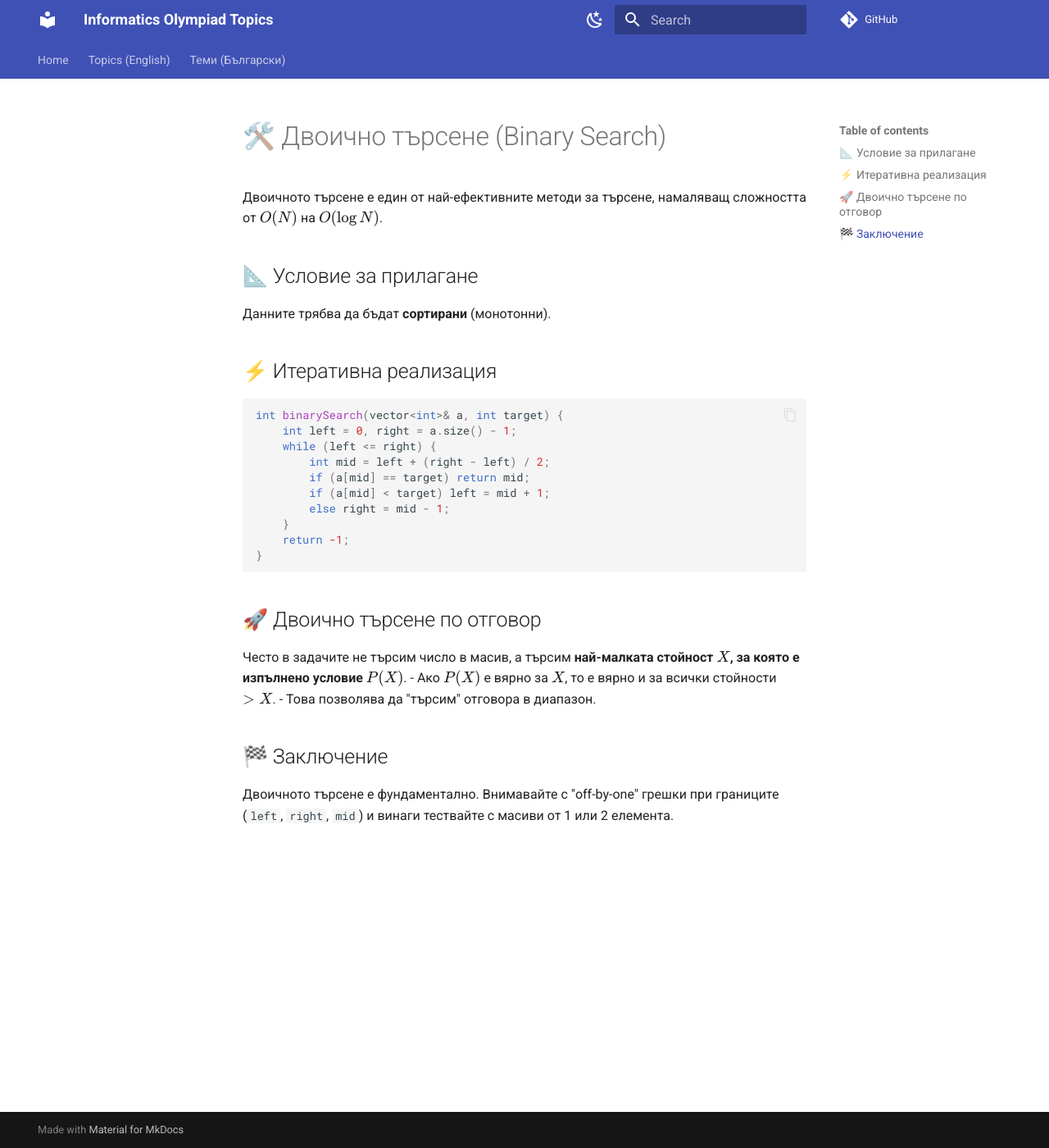
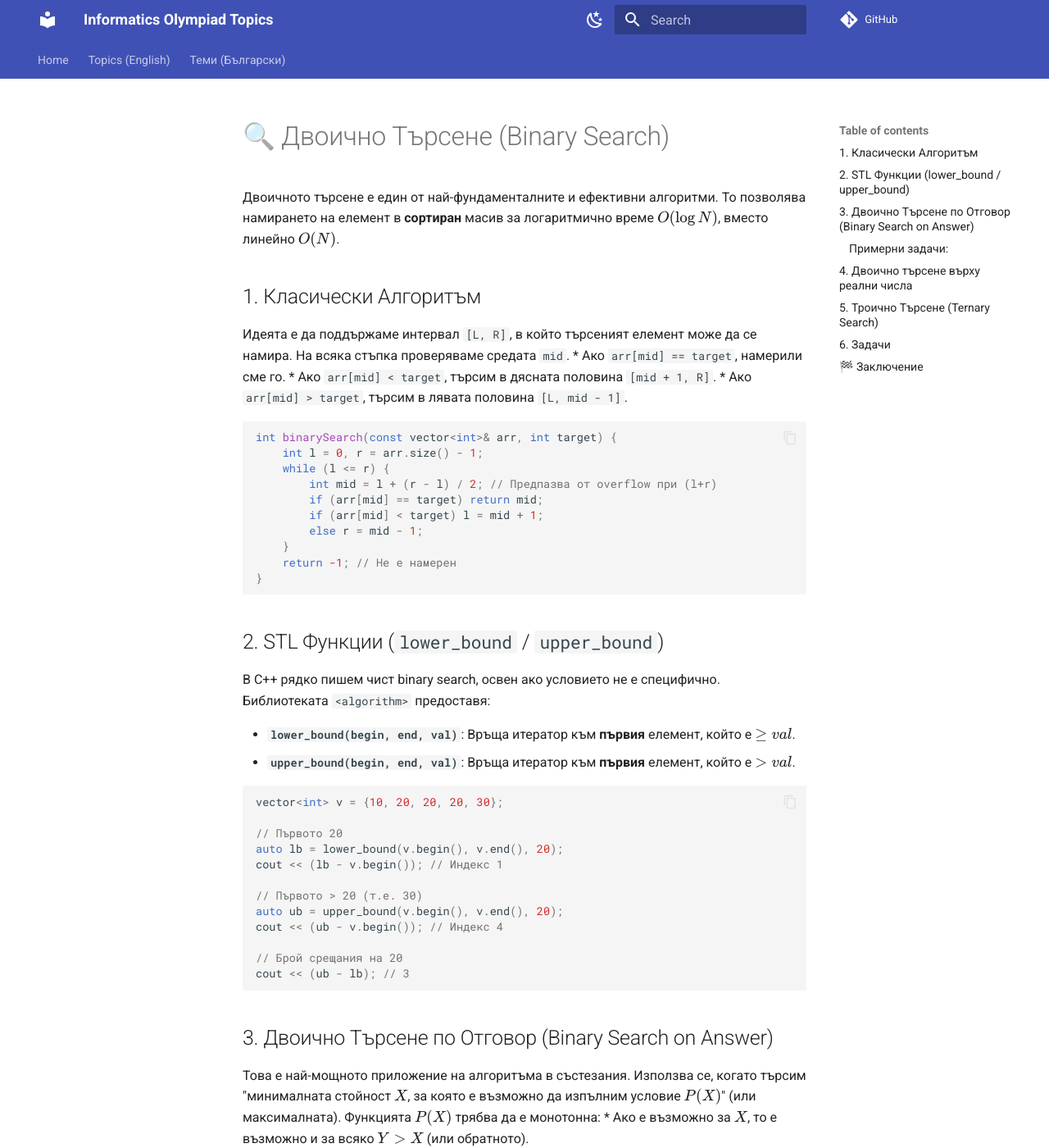
Before and after one commit to KadirYazadzhi/Informatics-Olympiad-Topics, an MkDocs documentation site: the page built from docs/BG/14b.md, in a window 1280 px wide and 1400 px high. Shown: the whole window at 82% size. Built offline with MkDocs 1.6.1 and Material for MkDocs 9.7.7, drawn with Linux system fonts in a browser that asks for light colours; comment, search, counter and statistics services are not loaded; some of the changed text lies outside the part shown.

Commit message:
Expand BG/14b.md: Binary Search, Lower/Upper Bound, and Ternary Search

````diff
--- a/docs/BG/14b.md
+++ b/docs/BG/14b.md
@@ -1,28 +1,114 @@
-# 🛠️ Двоично търсене (Binary Search)
+# 🔍 Двоично Търсене (Binary Search)
 
-Двоичното търсене е един от най-ефективните методи за търсене, намаляващ сложността от $O(N)$ на $O(\log N)$.
+Двоичното търсене е един от най-фундаменталните и ефективни алгоритми. То позволява намирането на елемент в **сортиран** масив за логаритмично време $O(\log N)$, вместо линейно $O(N)$.
 
-## 📐 Условие за прилагане
-Данните трябва да бъдат **сортирани** (монотонни).
+## 1. Класически Алгоритъм
 
-## ⚡ Итеративна реализация
+Идеята е да поддържаме интервал `[L, R]`, в който търсеният елемент може да се намира. На всяка стъпка проверяваме средата `mid`.
+*   Ако `arr[mid] == target`, намерили сме го.
+*   Ако `arr[mid] < target`, търсим в дясната половина `[mid + 1, R]`.
+*   Ако `arr[mid] > target`, търсим в лявата половина `[L, mid - 1]`.
+
 ```cpp
-int binarySearch(vector<int>& a, int target) {
-    int left = 0, right = a.size() - 1;
-    while (left <= right) {
-        int mid = left + (right - left) / 2;
-        if (a[mid] == target) return mid;
-        if (a[mid] < target) left = mid + 1;
-        else right = mid - 1;
+int binarySearch(const vector<int>& arr, int target) {
+    int l = 0, r = arr.size() - 1;
+    while (l <= r) {
+        int mid = l + (r - l) / 2; // Предпазва от overflow при (l+r)
+        if (arr[mid] == target) return mid;
+        if (arr[mid] < target) l = mid + 1;
+        else r = mid - 1;
     }
-    return -1;
+    return -1; // Не е намерен
 }
 ```
 
-## 🚀 Двоично търсене по отговор
-Често в задачите не търсим число в масив, а търсим **най-малката стойност $X$, за която е изпълнено условие $P(X)$**.
-- Ако $P(X)$ е вярно за $X$, то е вярно и за всички стойности $> X$.
-- Това позволява да "търсим" отговора в диапазон.
+## 2. STL Функции (`lower_bound` / `upper_bound`)
+
+В C++ рядко пишем чист binary search, освен ако условието не е специфично. Библиотеката `<algorithm>` предоставя:
+
+*   **`lower_bound(begin, end, val)`**: Връща итератор към **първия** елемент, който е $\ge val$.
+*   **`upper_bound(begin, end, val)`**: Връща итератор към **първия** елемент, който е $> val$.
+
+```cpp
+vector<int> v = {10, 20, 20, 20, 30};
+
+// Първото 20
+auto lb = lower_bound(v.begin(), v.end(), 20);
+cout << (lb - v.begin()); // Индекс 1
+
+// Първото > 20 (т.е. 30)
+auto ub = upper_bound(v.begin(), v.end(), 20);
+cout << (ub - v.begin()); // Индекс 4
+
+// Брой срещания на 20
+cout << (ub - lb); // 3
+```
+
+## 3. Двоично Търсене по Отговор (Binary Search on Answer)
+
+Това е най-мощното приложение на алгоритъма в състезания. Използва се, когато търсим "минималната стойност $X$, за която е възможно да изпълним условие $P(X)$" (или максималната).
+Функцията $P(X)$ трябва да е монотонна:
+*   Ако е възможно за $X$, то е възможно и за всяко $Y > X$ (или обратното).
+
+**Шаблон:**
+```cpp
+bool check(long long x) {
+    // Възможно ли е да се справим със стойност x?
+    // Greedy проверка или симулация O(N)
+    return true/false;
+}
+
+long long solve() {
+    long long l = 0, r = 1e18; // Пространство на търсене
+    long long ans = -1;
+
+    while (l <= r) {
+        long long mid = l + (r - l) / 2;
+        if (check(mid)) {
+            ans = mid;
+            r = mid - 1; // Търсим по-малко (за минимум)
+            // l = mid + 1; // За максимум
+        } else {
+            l = mid + 1; // Трябва по-голямо
+            // r = mid - 1; // За максимум
+        }
+    }
+    return ans;
+}
+```
+
+### Примерни задачи:
+*   "Aggressive Cows" (SPOJ): Минималното разстояние между крави да е максимално.
+*   "K-th Number": Намиране на k-тото число в сложна структура.
+
+## 4. Двоично търсене върху реални числа
+
+Когато отговорът е дробно число (`double`), вместо `l <= r` използваме фиксиран брой итерации. Това е по-стабилно от `while (r - l > EPS)` заради проблемите с точността.
+
+```cpp
+double l = 0, r = 1e9;
+for (int i = 0; i < 100; i++) { // 100 итерации дават огромна точност
+    double mid = (l + r) / 2;
+    if (check(mid)) r = mid;
+    else l = mid;
+}
+```
+
+## 5. Троично Търсене (Ternary Search)
+
+Използва се за намиране на максимум/минимум на **унимодална** функция (функция, която расте и после намалява, или обратно - има само един екстремум).
+
+Разделяме интервала на 3 части с две точки $m_1$ и $m_2$:
+$m_1 = l + (r-l)/3$
+$m_2 = r - (r-l)/3$
+
+*   Ако $f(m_1) < f(m_2)$: Максимумът е надясно, местим $L = m_1$.
+*   Ако $f(m_1) > f(m_2)$: Максимумът е наляво, местим $R = m_2$.
+
+## 6. Задачи
+1.  **Codeforces 706B**: Interesting drink (`upper_bound`).
+2.  **SPOJ EKO**: Класически BS по отговор.
+3.  **LeetCode 33**: Search in Rotated Sorted Array.
 
 ## 🏁 Заключение
-Двоичното търсене е фундаментално. Внимавайте с "off-by-one" грешки при границите (`left`, `right`, `mid`) и винаги тествайте с масиви от 1 или 2 елемента.
+Ако видите "монотонност" или думата "максимизирай минимума", веднага мислете за Binary Search.
````
